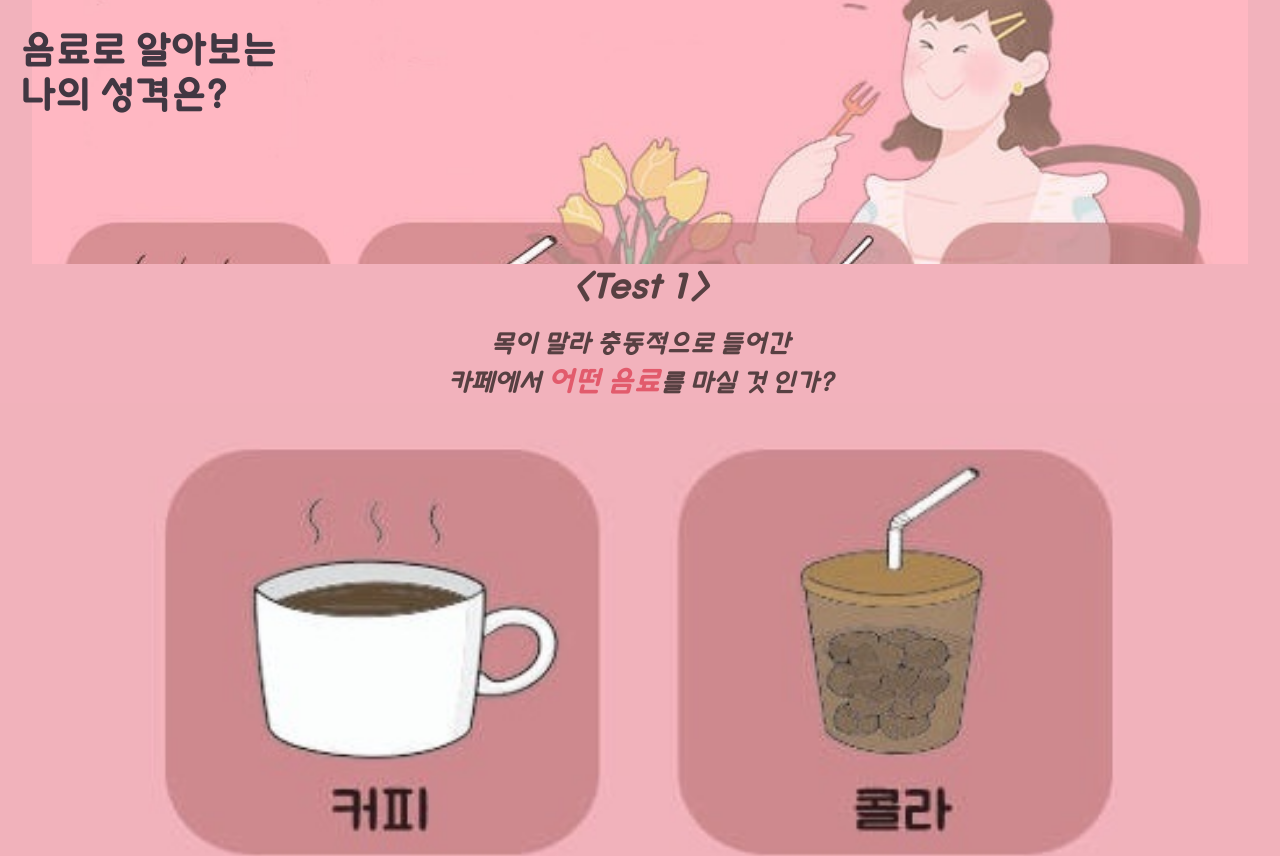
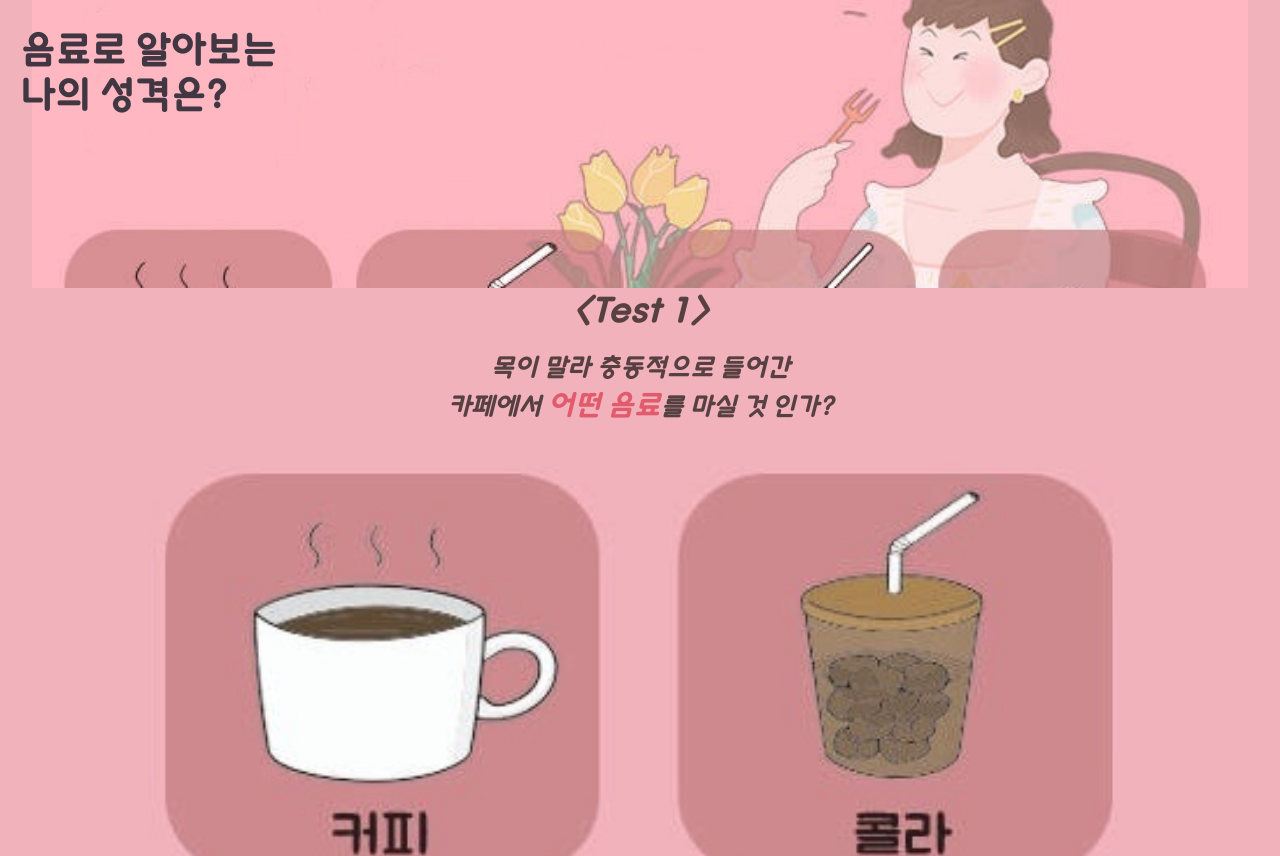
Before and after one commit to mleegcm/Drink, a plain HTML site: page index.html in a window 1280 px wide. Shown: the top 856 px of the page. Drawn offline with nearby package versions, Linux system fonts and the light colour scheme.

Commit message:
Update style.css

```diff
--- a/style.css
+++ b/style.css
@@ -26,7 +26,7 @@ a,abbr,acronym,address,applet,article,aside,audio,b,big,blockquote,body,canvas,c
 
 
 #header {
-	min-height: 33vh;
+	min-height: 36vh;
 	padding : 20px;
 	padding-top: 30px;
 	font-family: 'Typo_Dodam L';
```
